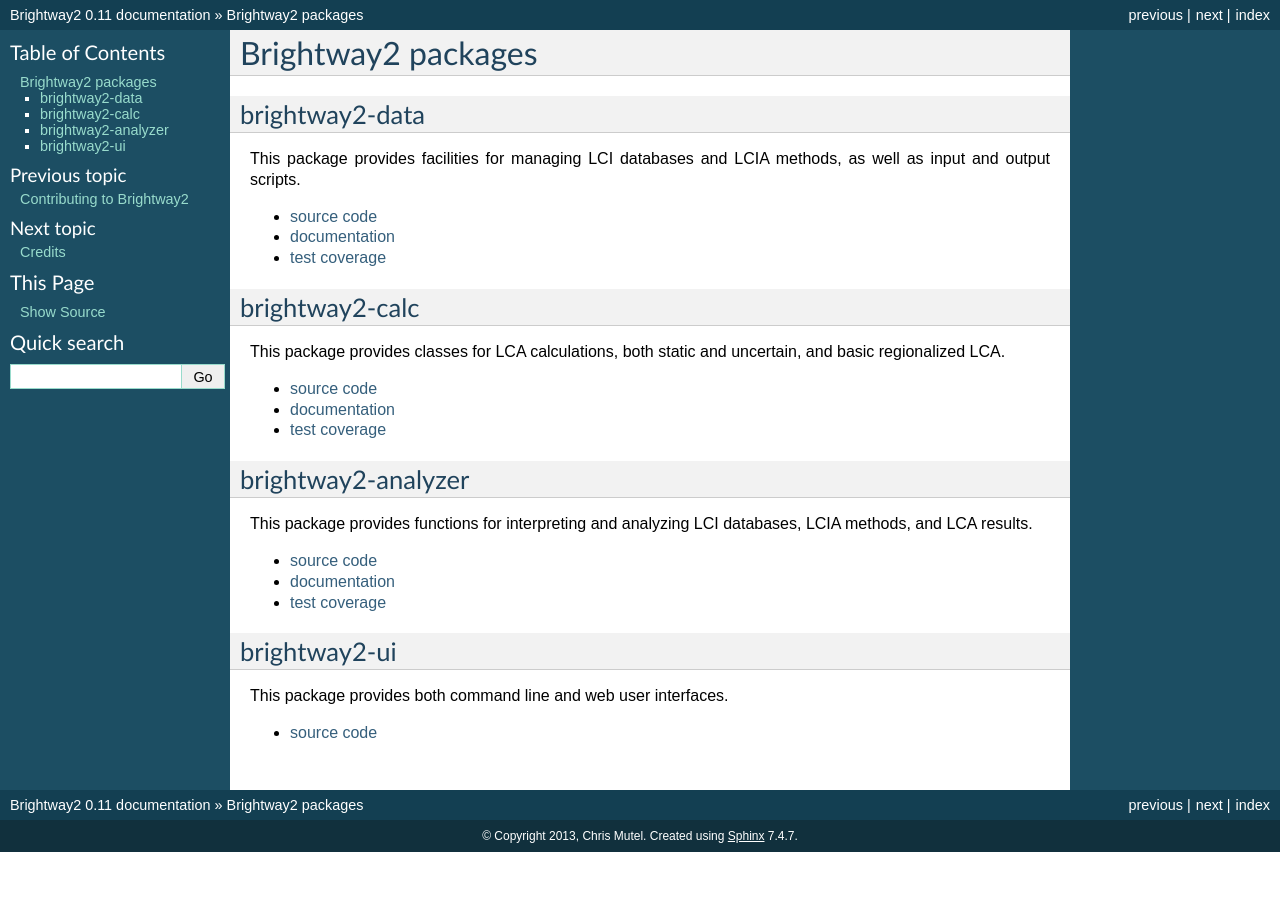
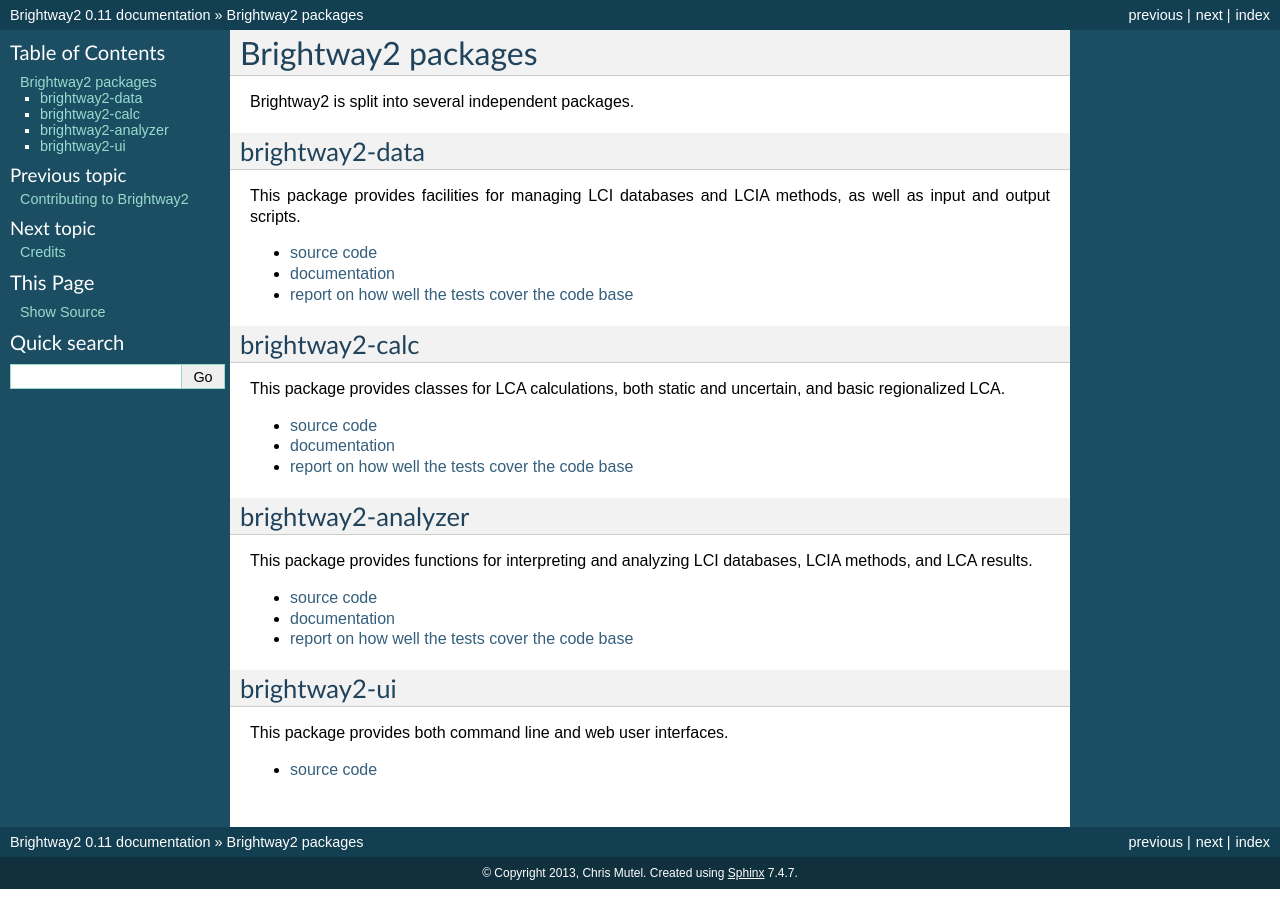
Before and after one commit to brightway-lca/brightway2, a Sphinx documentation site: the page built from docs/packages.rst, in a window 1280 px wide. Built offline with Sphinx 7.4.7, drawn with Linux system fonts in a browser that asks for light colours.

Commit message:
Updated package versions

```diff
--- a/docs/packages.rst
+++ b/docs/packages.rst
@@ -2,6 +2,8 @@
 
 Brightway2 packages
 *******************
+
+Brightway2 is split into several independent packages.
 
 brightway2-data
 ===============
@@ -10,7 +12,7 @@
 
 * `source code <https://bitbucket.org/cmutel/brightway2-data>`_
 * `documentation <https://bw2data.readthedocs.org/en/latest/>`_
-* `test coverage <http://coverage.brightwaylca.org/data/index.html>`_
+* `report on how well the tests cover the code base <http://coverage.brightwaylca.org/data/index.html>`_
 
 brightway2-calc
 ===============
@@ -19,7 +21,7 @@
 
 * `source code <https://bitbucket.org/cmutel/brightway2-calc>`_
 * `documentation <https://brightway2-calc.readthedocs.org/en/latest/>`_
-* `test coverage <http://coverage.brightwaylca.org/calc/index.html>`_
+* `report on how well the tests cover the code base <http://coverage.brightwaylca.org/calc/index.html>`_
 
 brightway2-analyzer
 ===================
@@ -28,7 +30,7 @@
 
 * `source code <https://bitbucket.org/cmutel/brightway2-analyzer>`_
 * `documentation <https://bw2analyzer.readthedocs.org/en/latest/>`_
-* `test coverage <http://coverage.brightwaylca.org/analyzer/index.html>`_
+* `report on how well the tests cover the code base <http://coverage.brightwaylca.org/analyzer/index.html>`_
 
 brightway2-ui
 =============
--- a/requirements.txt
+++ b/requirements.txt
@@ -8,8 +8,8 @@
 requests
 scipy
 voluptuous
-bw2calc
+bw2calc>=0.12
 bw2ui
-bw2analyzer
-bw2data
+bw2analyzer>=0.5
+bw2data>=0.14.1
 stats_arrays>=0.2.2
```
Also changed, not shown: setup.py (+4 -4 lines).
